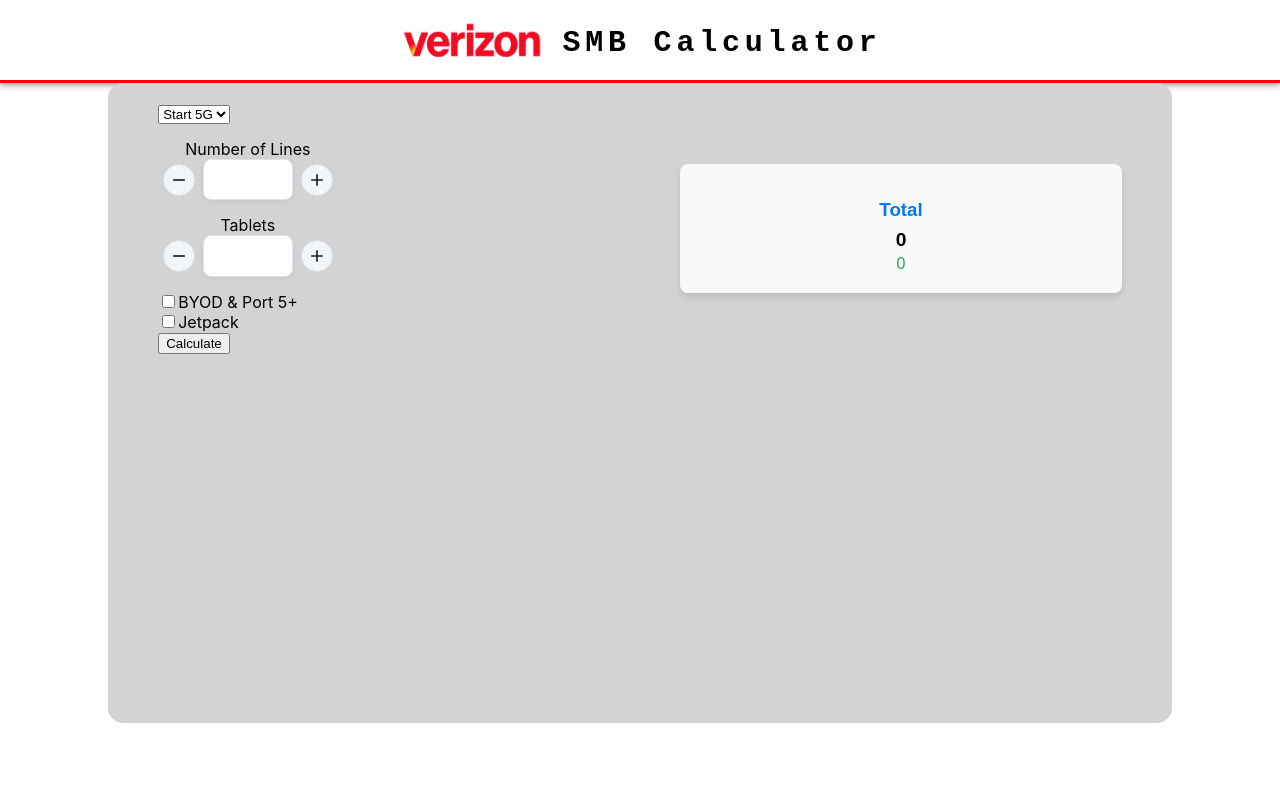
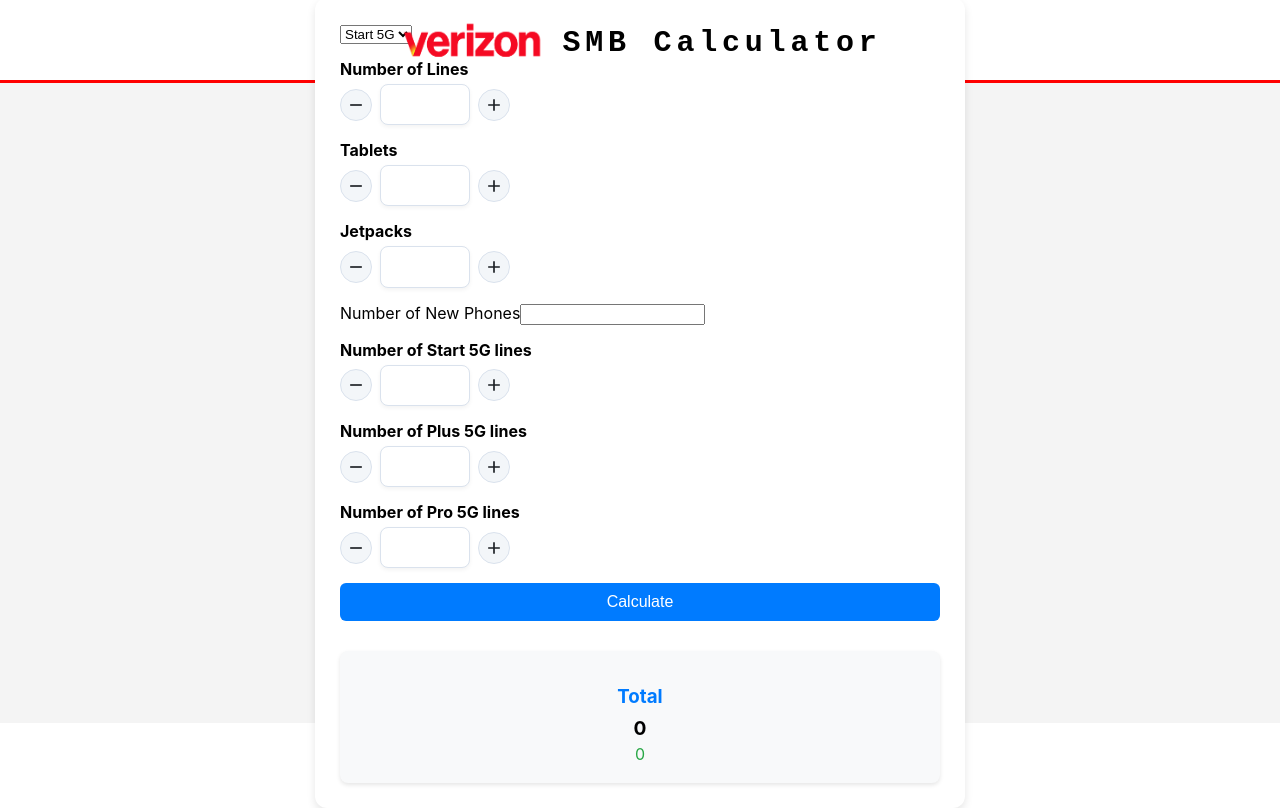
Before and after one commit to DomMclaren/SMB_Calculator, a React (Create React App) app: page / in a window 1280 px wide. Built offline with nearby package versions, Linux system fonts and the light colour scheme.

Commit message:
Added numberinputs

```diff
--- a/src/components/Dashboard/Dashboard.jsx
+++ b/src/components/Dashboard/Dashboard.jsx
@@ -2,6 +2,7 @@
 import QuantityInput from "../NumberInput";
 import DropDown from "../DropDown/DropDown.jsx";
 import CheckBox from "../CheckBox.jsx";
+
 const Dashboard = () => {
   const [plan, setPlan] = useState("Start5G");
   const [numberOfLines, setNumberOfLines] = useState(0);
@@ -10,164 +11,200 @@
   const [numberOfTablets, setNumberOfTablets] = useState(0);
   const [jetPack, setJetPack] = useState(0);
   const [checkBox, setCheckBox] = useState(false);
+  const [numberOfNewPhones, setNumberOfNewPhones] = useState(0);
+  const [Start5Glines, setStart5GLines] = useState(0);
+  const [Plus5Glines, setPlus5GLines] = useState(0);
+  const [Pro5Glines, setPro5GLines] = useState(0);
 
   const calculateTotal = () => {
     let total = 0;
 
-    if (plan == "Start5G") {
-      switch (numberOfLines) {
-        case 1:
-          total = 65;
-          break;
-        case 2:
-          total = numberOfLines * 55;
-          break;
-        case 3:
-          total = numberOfLines * 40;
-          break;
-        case 4:
-          total = numberOfLines * 35;
-          break;
-        default:
-          total = numberOfLines * 30;
-      }
-    }
-    if (plan == "Plus5G") {
-      switch (numberOfLines) {
-        case 1:
-          total = 75;
-          break;
-        case 2:
-          total = numberOfLines * 65;
-          break;
-        case 3:
-          total = numberOfLines * 50;
-          break;
-        case 4:
-          total = numberOfLines * 45;
-          break;
-        default:
-          total = numberOfLines * 40;
-      }
-    }
-    if (plan == "Pro5G") {
-      switch (numberOfLines) {
-        case 1:
-          total = 80;
-          break;
-        case 2:
-          total = numberOfLines * 70;
-          break;
-        case 3:
-          total = numberOfLines * 55;
-          break;
-        case 4:
-          total = numberOfLines * 50;
-          break;
-        default:
-          total = numberOfLines * 45;
-      }
+    if (plan === "Start5G") {
+      total =
+        numberOfLines === 1
+          ? 65
+          : numberOfLines === 2
+          ? numberOfLines * 55
+          : numberOfLines === 3
+          ? numberOfLines * 40
+          : numberOfLines === 4
+          ? numberOfLines * 35
+          : numberOfLines * 30;
     }
 
-    total = total + numberOfTablets * 20;
+    if (plan === "Plus5G") {
+      total =
+        numberOfLines === 1
+          ? 75
+          : numberOfLines === 2
+          ? numberOfLines * 65
+          : numberOfLines === 3
+          ? numberOfLines * 50
+          : numberOfLines === 4
+          ? numberOfLines * 45
+          : numberOfLines * 40;
+    }
 
-    total = total + jetPack;
+    if (plan === "Pro5G") {
+      total =
+        numberOfLines === 1
+          ? 80
+          : numberOfLines === 2
+          ? numberOfLines * 70
+          : numberOfLines === 3
+          ? numberOfLines * 55
+          : numberOfLines === 4
+          ? numberOfLines * 50
+          : numberOfLines * 45;
+    }
 
+    total += numberOfTablets * 20;
+
+    console.log(jetPack);
+    total += jetPack * 45;
+    total += numberOfNewPhones * 10;
+    console.log("total:", total, "ohones: ", numberOfNewPhones);
     setOutput(total);
     setOutputWithTax(total + total * 0.15);
   };
 
-  const handleCheckBoxClick = () => {
-    console.log("you");
-    setCheckBox(!checkBox);
-    if (checkBox) {
-      setJetPack(0);
-    } else {
-      setJetPack(45);
-    }
+  const handleNumberOfNewPhoneChange = (e) => {
+    const tempValue = e.target.value;
+    const numericValue = tempValue.replace(/[^0-9]/g, "");
+    setNumberOfNewPhones(numericValue);
   };
+
   return (
-    <div
-      style={{
-        display: "flex", // Make the outer div a flex container
-        justifyContent: "center", // Center horizontally
-        // Center vertically
-        width: "100%",
-        height: "80vh",
-      }}
-    >
-      <div
-        style={{
-          backgroundColor: "#D3D3D3",
-          padding: "20px",
-          borderRadius: "15px",
-          width: "80%",
-        }}
-      >
     <div
       style={{
         display: "flex",
         justifyContent: "center",
         alignItems: "center",
-            gap: "10px",
+        width: "100%",
+        height: "80vh",
+        background: "#f4f4f4",
       }}
     >
-          {" "}
-          {/* main container*/}
       <div
         style={{
-              width: "50%",
+          backgroundColor: "#ffffff",
+          padding: "25px",
+          borderRadius: "12px",
+          boxShadow: "0 4px 8px rgba(0, 0, 0, 0.1)",
+          width: "80%",
+          maxWidth: "600px",
         }}
       >
+        <div style={{ display: "flex", flexDirection: "column", gap: "15px" }}>
           <DropDown plan={plan} setPlan={setPlan} />
-            <div
+
+          <div>
+            <label
               style={{
-                display: "flex",
-                flexDirection: "column",
-                marginBottom: "15px",
-                marginTop: "15px",
+                fontWeight: "bold",
+                display: "block",
+                marginBottom: "5px",
               }}
             >
-              <label style={{ textAlign: "center", maxWidth: "35%" }}>
               Number of Lines
             </label>
             <QuantityInput setNumberOfLines={setNumberOfLines} />
           </div>
 
-            <div
+          <div>
+            <label
               style={{
-                display: "flex",
-                flexDirection: "column",
-                marginBottom: "15px",
-                marginTop: "5px",
+                fontWeight: "bold",
+                display: "block",
+                marginBottom: "5px",
               }}
             >
-              <label style={{ textAlign: "center", maxWidth: "35%" }}>
               Tablets
             </label>
             <QuantityInput setNumberOfLines={setNumberOfTablets} />
           </div>
 
-            <CheckBox name="BYOD & Port 5+" />
-
-            <label>
-              <input type="checkbox" onClick={() => handleCheckBoxClick()} />
-              Jetpack
+          <div>
+            <label
+              style={{
+                fontWeight: "bold",
+                display: "block",
+                marginBottom: "5px",
+              }}
+            >
+              Jetpacks
             </label>
+            <QuantityInput setNumberOfLines={setJetPack} />
+          </div>
 
           <div>
-              <button onClick={calculateTotal}>Calculate</button>
+            <label>Number of New Phones</label>
+            <input onChange={handleNumberOfNewPhoneChange} />
           </div>
+
+          <div>
+            <label
+              style={{
+                fontWeight: "bold",
+                display: "block",
+                marginBottom: "5px",
+              }}
+            >
+              Number of Start 5G lines
+            </label>
+            <QuantityInput setNumberOfLines={setStart5GLines} />
           </div>
+          <div>
+            <label
+              style={{
+                fontWeight: "bold",
+                display: "block",
+                marginBottom: "5px",
+              }}
+            >
+              Number of Plus 5G lines
+            </label>
+            <QuantityInput setNumberOfLines={setPlus5GLines} />
+          </div>
+          <div>
+            <label
+              style={{
+                fontWeight: "bold",
+                display: "block",
+                marginBottom: "5px",
+              }}
+            >
+              Number of Pro 5G lines
+            </label>
+            <QuantityInput setNumberOfLines={setPro5GLines} />
+          </div>
+
+          <button
+            onClick={calculateTotal}
+            style={{
+              padding: "10px",
+              background: "#007bff",
+              color: "#ffffff",
+              border: "none",
+              borderRadius: "6px",
+              fontSize: "1rem",
+              cursor: "pointer",
+              transition: "0.3s",
+            }}
+            onMouseOver={(e) => (e.target.style.background = "#0056b3")}
+            onMouseOut={(e) => (e.target.style.background = "#ff0000")}
+          >
+            Calculate
+          </button>
+
           <div
             style={{
-              width: "40%",
-              padding: "16px",
+              marginTop: "15px",
+              padding: "15px",
               background: "#f8f9fa",
               borderRadius: "8px",
-              boxShadow: "0 4px 6px rgba(0, 0, 0, 0.1)",
+              boxShadow: "0 2px 4px rgba(0, 0, 0, 0.1)",
               textAlign: "center",
-              fontFamily: "Arial, sans-serif",
             }}
           >
             <h3 style={{ color: "#007bff", marginBottom: "8px" }}>Total</h3>
@@ -178,7 +215,6 @@
                 margin: "4px 0",
               }}
             >
-              {" "}
               {output}
             </p>
             <p style={{ fontSize: "1rem", color: "#28a745", margin: "4px 0" }}>
--- a/src/components/NumberInput.jsx
+++ b/src/components/NumberInput.jsx
@@ -73,7 +73,7 @@
   justify-content: center;
   align-items: center;
 
-  max-width: 35%;
+  max-width: 45%;
   margin:0;
   pagging:0;
 `
```
Lines whose indentation alone changed are shown as unchanged.
